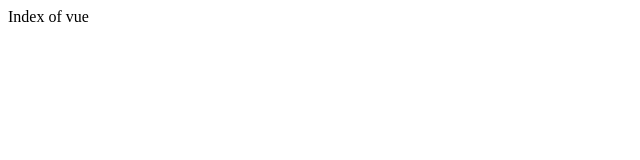
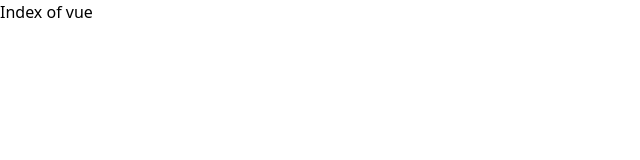
Before and after one commit to abdillahadam20/agenone, a Nuxt app: page / in a window 1280 px wide. Shown: the top 160 px of the page, without its empty margins (0-640 px from the left). Built offline with nearby package versions, Linux system fonts and the light colour scheme.

Commit message:
initial tailwindcss

```diff
--- /dev/null
+++ b/assets/css/tailwind.css
@@ -0,0 +1,3 @@
+@tailwind base;
+@tailwind components;
+@tailwind utilities;
--- a/nuxt.config.ts
+++ b/nuxt.config.ts
@@ -1,4 +1,11 @@
 // https://nuxt.com/docs/api/configuration/nuxt-config
 export default defineNuxtConfig({
-  devtools: { enabled: true }
+  devtools: { enabled: true },
+  css: ['~/assets/css/tailwind.css'],
+  postcss: {
+    plugins: {
+      tailwindcss: {},
+      autoprefixer: {},
+    },
+  },
 })
--- a/package.json
+++ b/package.json
@@ -11,7 +11,10 @@
   },
   "devDependencies": {
     "@nuxt/devtools": "latest",
+    "autoprefixer": "^10.4.16",
     "nuxt": "^3.8.0",
+    "postcss": "^8.4.31",
+    "tailwindcss": "^3.3.5",
     "vue": "^3.3.7",
     "vue-router": "^4.2.5"
   }
--- /dev/null
+++ b/tailwind.config.js
@@ -0,0 +1,15 @@
+/** @type {import('tailwindcss').Config} */
+module.exports = {
+  content: [
+    "./components/**/*.{js,vue,ts}",
+    "./layouts/**/*.vue",
+    "./pages/**/*.vue",
+    "./plugins/**/*.{js,ts}",
+    "./app.vue",
+    "./error.vue",
+  ],
+  theme: {
+    extend: {},
+  },
+  plugins: [],
+}
```
Also changed, not shown: 1 other file (tests, documents, lock files or other folders).
